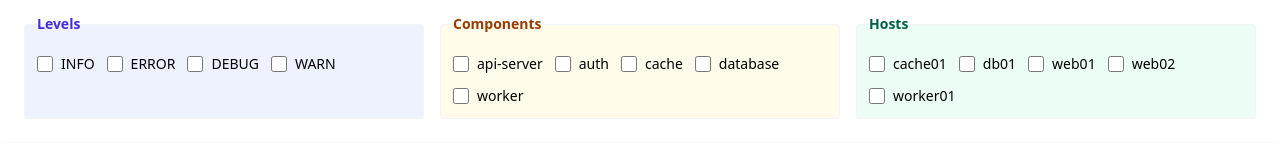
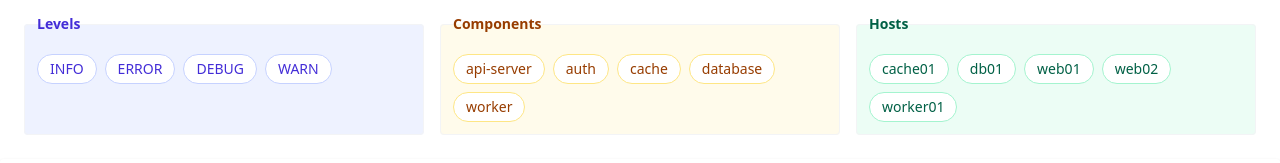
Before and after one commit to aymanrafeeq/frontend-LogVault, a React (Vite) app: page / in a window 1280 px wide. Shown: the part 142-305 px from the top of the page. Built offline with nearby package versions, Linux system fonts and the light colour scheme; no server answers.

Commit message:
Make UI attractive

```diff
--- a/src/components/FilterPart.jsx
+++ b/src/components/FilterPart.jsx
@@ -7,7 +7,6 @@ import { setFilter } from "../logSlice";
 import { startTransition } from "react";
 import dayjs from "dayjs";
 import DateTimeRange from "./TimeRange";
-
 
 /**
  * FilterOptions
@@ -23,9 +22,8 @@ export default function FilterOptions({
   const [components, setComponents] = useState(initialFilters.components || []);
   const [hosts, setHosts] = useState(initialFilters.hosts || []);
   const [requestId, setRequestId] = useState([]);
-  const [startTime, setStartTime]  = useState(null);
+  const [startTime, setStartTime] = useState(null);
   const [endTime, setEndTime] = useState(null);
-
 
   const handleCheckbox = (value, list, setList) => {
     if (list.includes(value)) {
@@ -46,8 +44,10 @@ export default function FilterOptions({
       components: components,
       hosts: hosts,
       requestIds: requestId,
-      startTime: startTime ? dayjs(startTime).format("YYYY-MM-DD HH:mm:ss") : null,
-      endTime: endTime ? dayjs(endTime).format("YYYY-MM-DD HH:mm:ss") : null
+      startTime: startTime
+        ? dayjs(startTime).format("YYYY-MM-DD HH:mm:ss")
+        : null,
+      endTime: endTime ? dayjs(endTime).format("YYYY-MM-DD HH:mm:ss") : null,
     };
 
     console.log("filters: ", filter);
@@ -94,65 +94,86 @@ export default function FilterOptions({
       </div>
 
       <div className="grid grid-cols-1 md:grid-cols-3 gap-4">
+        {/* LEVELS */}
         <fieldset className="p-3 rounded border border-gray-100 bg-indigo-50">
           <legend className="text-sm font-semibold text-indigo-700 mb-2">
             Levels
           </legend>
-          <div className="flex flex-wrap gap-3 text-sm">
-            {LEVELS.map((lvl) => (
-              <label key={lvl} className="inline-flex items-center gap-2">
-                <input
-                  type="checkbox"
-                  className="h-4 w-4"
-                  checked={levels.includes(lvl)}
-                  onChange={() => handleCheckbox(lvl, levels, setLevels)}
-                />
-                <span>{lvl}</span>
-              </label>
-            ))}
+          <div className="flex flex-wrap gap-2 text-sm">
+            {LEVELS.map((lvl) => {
+              const active = levels.includes(lvl);
+              return (
+                <button
+                  key={lvl}
+                  type="button"
+                  onClick={() => handleCheckbox(lvl, levels, setLevels)}
+                  className={
+                    "inline-flex items-center gap-2 rounded-full px-3 py-1 text-sm font-medium transition " +
+                    (active
+                      ? "bg-indigo-600 text-white shadow ring-1 ring-indigo-300"
+                      : "bg-white text-indigo-700 border border-indigo-200 hover:shadow")
+                  }
+                >
+                  {lvl}
+                </button>
+              );
+            })}
           </div>
         </fieldset>
 
+        {/* COMPONENTS */}
         <fieldset className="p-3 rounded border border-gray-100 bg-amber-50">
           <legend className="text-sm font-semibold text-amber-800 mb-2">
             Components
           </legend>
-          <div className="flex flex-wrap gap-3 text-sm">
-            {COMPONENTS.map((cmp) => (
-              <label key={cmp} className="inline-flex items-center gap-2">
-                <input
-                  type="checkbox"
-                  className="h-4 w-4"
-                  checked={components.includes(cmp)}
-                  onChange={() =>
-                    handleCheckbox(cmp, components, setComponents)
+          <div className="flex flex-wrap gap-2 text-sm">
+            {COMPONENTS.map((cmp) => {
+              const active = components.includes(cmp);
+              return (
+                <button
+                  key={cmp}
+                  type="button"
+                  onClick={() => handleCheckbox(cmp, components, setComponents)}
+                  className={
+                    "inline-flex items-center gap-2 rounded-full px-3 py-1 text-sm font-medium transition " +
+                    (active
+                      ? "bg-amber-700 text-white shadow ring-1 ring-amber-300"
+                      : "bg-white text-amber-800 border border-amber-200 hover:shadow")
                   }
-                />
-                <span>{cmp}</span>
-              </label>
-            ))}
+                >
+                  {cmp}
+                </button>
+              );
+            })}
           </div>
         </fieldset>
 
+        {/* HOSTS */}
         <fieldset className="p-3 rounded border border-gray-100 bg-emerald-50">
           <legend className="text-sm font-semibold text-emerald-800 mb-2">
             Hosts
           </legend>
-          <div className="flex flex-wrap gap-3 text-sm">
-            {HOSTS.map((hst) => (
-              <label key={hst} className="inline-flex items-center gap-2">
-                <input
-                  type="checkbox"
-                  className="h-4 w-4"
-                  checked={hosts.includes(hst)}
-                  onChange={() => handleCheckbox(hst, hosts, setHosts)}
-                />
-                <span>{hst}</span>
-              </label>
-            ))}
+          <div className="flex flex-wrap gap-2 text-sm">
+            {HOSTS.map((hst) => {
+              const active = hosts.includes(hst);
+              return (
+                <button
+                  key={hst}
+                  type="button"
+                  onClick={() => handleCheckbox(hst, hosts, setHosts)}
+                  className={
+                    "inline-flex items-center gap-2 rounded-full px-3 py-1 text-sm font-medium transition " +
+                    (active
+                      ? "bg-emerald-700 text-white shadow ring-1 ring-emerald-300"
+                      : "bg-white text-emerald-800 border border-emerald-200 hover:shadow")
+                  }
+                >
+                  {hst}
+                </button>
+              );
+            })}
           </div>
         </fieldset>
-
       </div>
     </form>
   );
```
